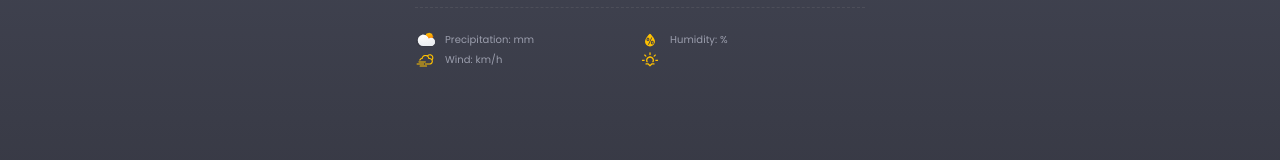
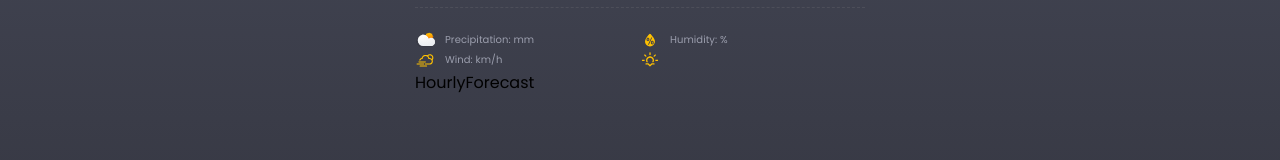
Before and after one commit to Yevhen999/weather-app, a Next.js app: page / in a window 1280 px wide. Shown: the part 290-450 px from the top of the page. Built offline with nearby package versions, Linux system fonts and the light colour scheme; no server answers.

Commit message:
add a component HorlyForecast

```diff
--- /dev/null
+++ b/components/HourlyForecast/HourlyForecast.jsx
@@ -0,0 +1,5 @@
+import styles from "./HourlyForecast.module.css";
+
+export const HourlyForecast = () => {
+  return <div>HourlyForecast</div>;
+};
--- a/components/Today/Today.jsx
+++ b/components/Today/Today.jsx
@@ -1,5 +1,6 @@
 import { BasicIndicators } from "../BasicIndicators/BasicIndicators";
 import { DetailedIndicators } from "../DetailedIndicators/DetailedIndicators";
+import { HourlyForecast } from "../HourlyForecast/HourlyForecast";
 import { WeatherDate } from "../WeatherDate/WeatherDate";
 import styles from "./Today.module.css";
 
@@ -12,6 +13,7 @@ export const Today = ({ weather, current, currentCondition }) => {
         current={current}
         currentCondition={currentCondition}
       />
+      <HourlyForecast />
     </section>
   );
 };
```
Also changed, not shown: components/HourlyForecast/HourlyForecast.module.css (added).
